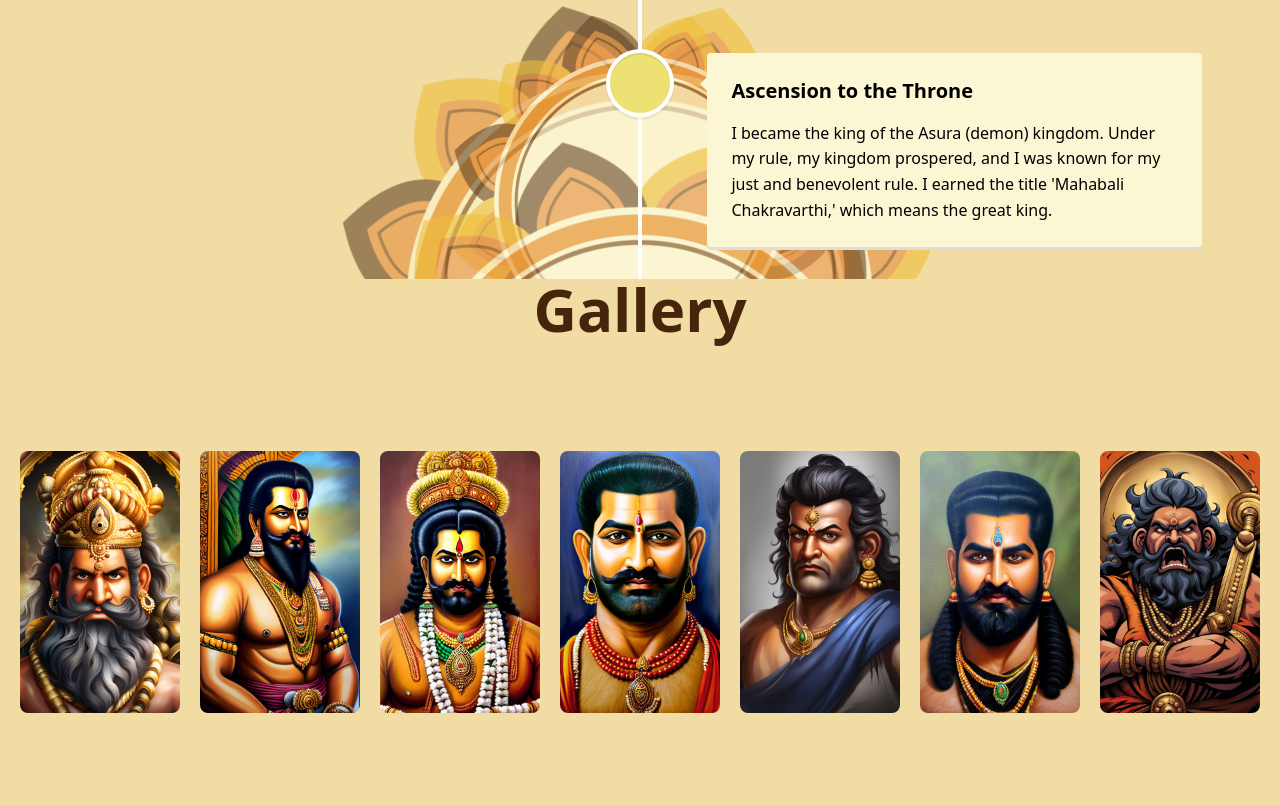
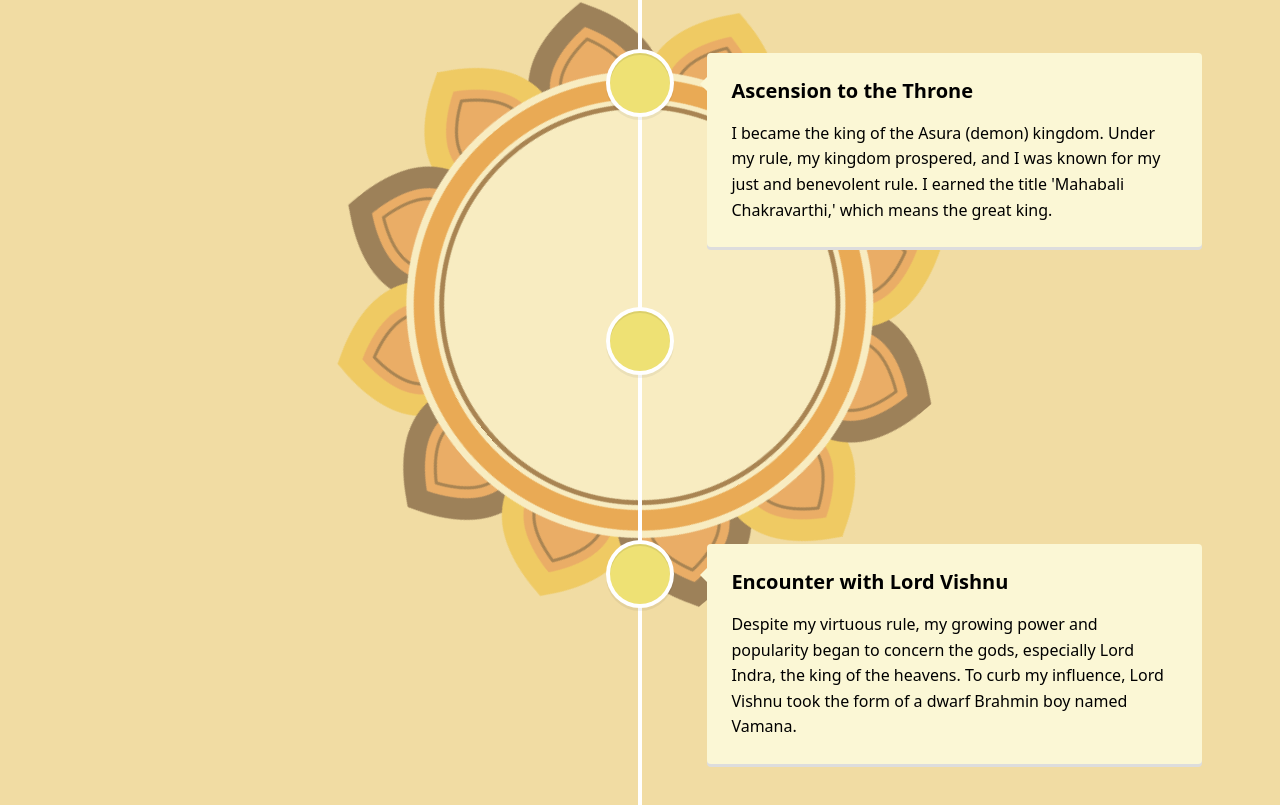
Before and after one commit to Abinsonsuresh/Maveli_Portfolio, a React (Vite) app: page / in a window 1280 px wide. Shown: the part 1992-2797 px from the top of the page. Built offline with nearby package versions, Linux system fonts and the light colour scheme.

Commit message:
bugs fixed

```diff
--- a/src/Data/TimelineData.js
+++ b/src/Data/TimelineData.js
@@ -8,12 +8,50 @@ export const Timelines = [
 
     {
         id: 2,
-        date: "1000 - present",
         title: "Ascension to the Throne",
         description: "I became the king of the Asura (demon) kingdom. Under my rule, my kingdom prospered, and I was known for my just and benevolent rule. I earned the title 'Mahabali Chakravarthi,' which means the great king."
 
         ,
     },
 
+    {
+        id: 3,
+        title: "Benevolent Rule",
+        description: " During my reign, my kingdom witnessed a period of great prosperity and happiness. My subjects were content, and there was no poverty or suffering in my kingdom.",
+    },
 
+    {
+        id: 4,
+        title: "Encounter with Lord Vishnu",
+        description: "Despite my virtuous rule, my growing power and popularity began to concern the gods, especially Lord Indra, the king of the heavens. To curb my influence, Lord Vishnu took the form of a dwarf Brahmin boy named Vamana.",
+    },
+
+    {
+        id: 5,
+        title: "Vamana's Visit",
+        description: "Vamana visited my kingdom and requested three paces of land for a yajna (sacrificial ritual). Known for my generosity, I agreed without hesitation. However, Vamana, in his divine form, began to expand, covering the entire universe in three steps.",
+    },
+
+    {
+        id: 6,
+        title: "My Sacrifice",
+        description: "Realizing that Vamana was none other than Lord Vishnu, I offered my own head as the third step, showing my unwavering devotion and humility. Lord Vishnu was pleased with my devotion and granted me a boon.",
+    },
+
+    {
+        id: 7,
+        title: "Benevolent Banishment",
+        description: "As a boon, I requested permission to visit my kingdom and my people once a year. This request was granted, and I was allowed to return to Earth annually during the festival of Onam, symbolizing my annual homecoming.",
+    },
+
+    {
+        id: 8,
+        title: "Onam Festival",
+        description: "To this day, the festival of Onam is celebrated in Kerala to welcome my return. It is a time of joy, feasting, and cultural festivities. The story of Mahabali is retold through various rituals and performances during this festival.",
+    },
+    {
+        id: 9,
+        title: "Legacy",
+        description: "I am remembered as a righteous and generous king in Hindu mythology. My story serves as a reminder of the importance of humility, devotion, and righteousness. The annual celebration of Onam in Kerala continues to honor my memory.",
+    },
 ]
```
